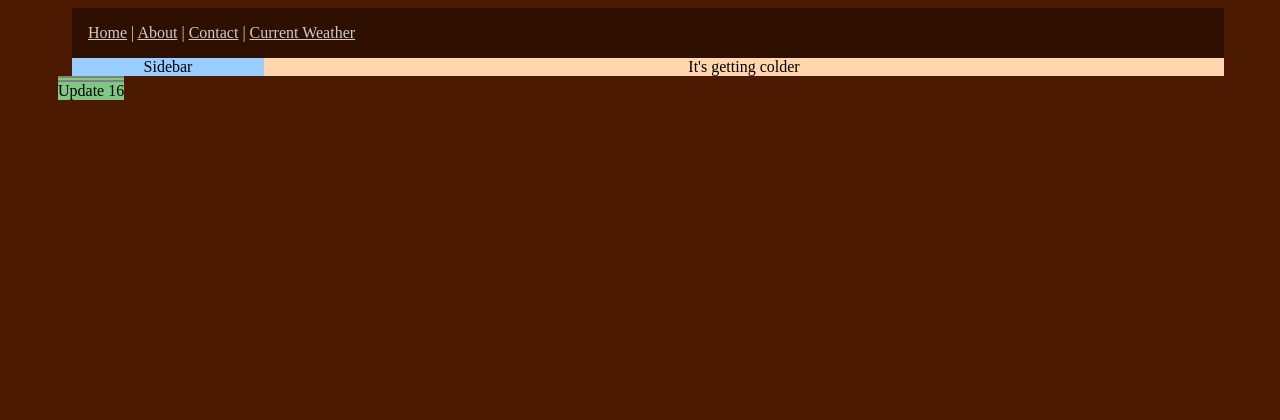
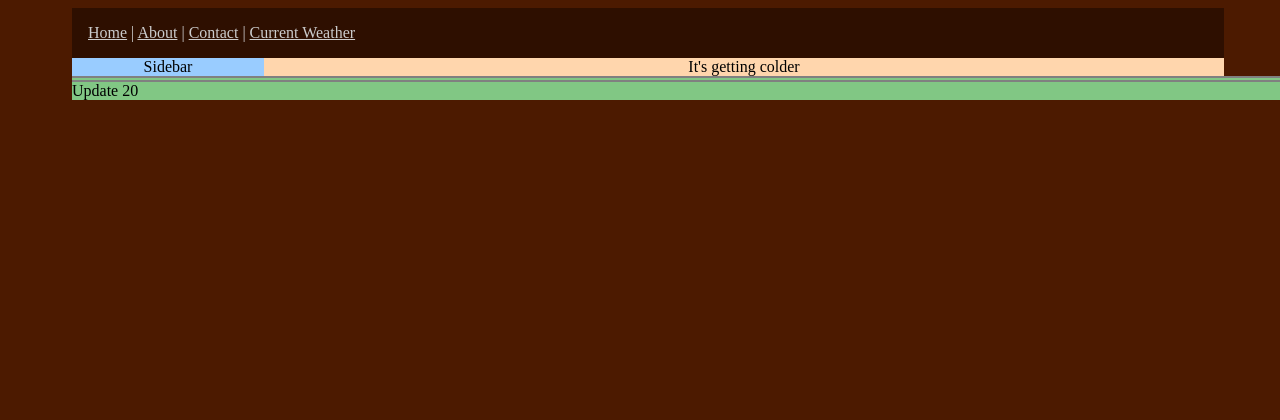
Before and after one commit to demidude93/demidude93.github.io, a PHP site: page /welcome/index.html in a window 1280 px wide; the page is wider, and only the part inside the window is pictured. Shown: the top 420 px of that part. Run offline with PHP 8.4, Linux system fonts and the light colour scheme.

Commit message:
footer margin fix

```diff
--- a/welcome/index.html
+++ b/welcome/index.html
@@ -35,7 +35,7 @@
 
 				<div class="POS-container">
 					<div class="POS">
-						Update 16
+						Update 20
 					</div>
 				</div>
 			</div>
--- a/welcome/welcome.css
+++ b/welcome/welcome.css
@@ -50,9 +50,9 @@ html, body{
 }
 
 .POS{
-	width:auto;
+	width:100%;
 	background-color: #81c784;
 	border-top:6px double gray;
-	margin:0 50px;
+	margin:0 5%;
 	float:left;
 }
```
